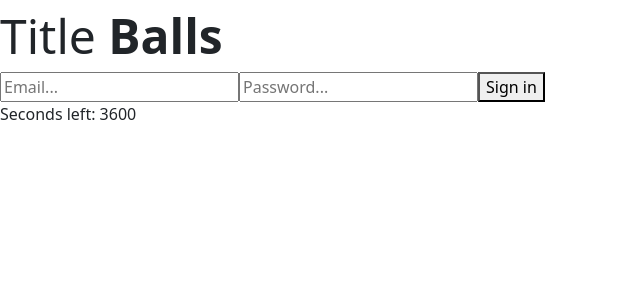
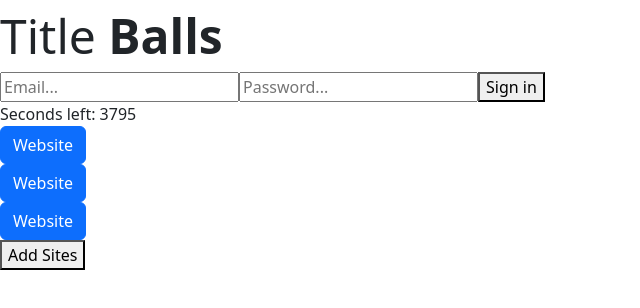
Before and after one commit to ShadowShark99/React-based-workspace, a React (Vite) app: page / in a window 1280 px wide. Shown: the top 308 px of the page, without its empty margins (0-640 px from the left). Built offline with nearby package versions, Linux system fonts and the light colour scheme.

Commit message:
Implement firebase, Fix Pomodoro Timer, Add PopUp

```diff
--- a/package.json
+++ b/package.json
@@ -13,7 +13,8 @@
     "bootstrap": "^5.3.3",
     "firebase": "^11.1.0",
     "react": "^18.3.1",
-    "react-dom": "^18.3.1"
+    "react-dom": "^18.3.1",
+    "reactjs-popup": "^2.0.6"
   },
   "devDependencies": {
     "@eslint/js": "^9.15.0",
--- a/src/App.tsx
+++ b/src/App.tsx
@@ -1,15 +1,22 @@
+import AddSites from "./components/AddSites";
 import Auth from "./components/Auth";
+import Button from "./components/Button";
 import Pomodoro from "./components/Pomodoro";
 import Title from "./components/Title"
 
 export const App = () => {
-  let pomoTime = 3600;
+  let pomoTime = 3800;
+  const butts = ["https://sentry.io/answers/how-do-i-create-an-html-button-that-acts-like-a-link/", "https://getbootstrap.com/docs/5.3/components/button-group/", "https://react.dev/reference/react/useEffect"];
   return (
     <>
     <div>
     <Title></Title>
     <Auth></Auth>
     <Pomodoro time={pomoTime}></Pomodoro>
+    {butts.map((item) => (
+      <Button>{item}</Button>
+    ))}
+    <AddSites></AddSites>
     </div>
     </>
   )
--- /dev/null
+++ b/src/components/AddSites.tsx
@@ -0,0 +1,41 @@
+
+import { useState } from 'react';
+import Popup from 'reactjs-popup';
+import 'reactjs-popup/dist/index.css';
+
+const AddSites = () => {
+  const [sites, setSites] = useState([]);
+  const [siteName, setSiteName] = useState("");
+  const [siteURL, setSiteURL] = useState("");
+
+  function addSite(e: any) {
+    e.preventDefault();
+    const siteName = e.target.siteName.value;
+    const siteURL = e.target.siteURL.value;
+    setSites([...sites, {siteName, siteURL}]);
+  }
+
+  return (
+    <>
+    <div>
+
+    </div>
+    <div>
+      <Popup trigger={<button className="button"> Add Sites </button>} position="right center">
+        <div>
+          <h3> Add Sites </h3>
+          <form>
+            <label> Site Name: </label>
+            <input type="text" name="siteName" onChange={(e) => setSiteName(e.target.value)} />
+            <label> Site URL: </label>
+            <input type="text" name="siteURL" onChange={(e) => setSiteURL(e.target.value)}/>
+            <button type="submit"> Add Site </button>
+          </form>
+        </div>
+      </Popup>
+    </div>
+    </>
+  )
+}
+
+export default AddSites
--- /dev/null
+++ b/src/components/Button.tsx
@@ -0,0 +1,13 @@
+interface Props{
+  children: string;
+}
+
+const Button = ({children}: Props) => {
+  return (
+    <form target="_blank" action={children}>
+      <button className="btn btn-primary">Website</button>
+    </form>
+  )
+}
+
+export default Button
--- a/src/components/Pomodoro.tsx
+++ b/src/components/Pomodoro.tsx
@@ -14,7 +14,7 @@ const Pomodoro = ({time,cock=true}: Props) => {
     cock = false;
     console.log("Pomodoro mounted");
     start(time);
-  }, [start]);
+  }, []);
 }
 
   return (
```
Also changed, not shown: src/components/Button.css (added), 1 other file (tests, documents, lock files or other folders).
